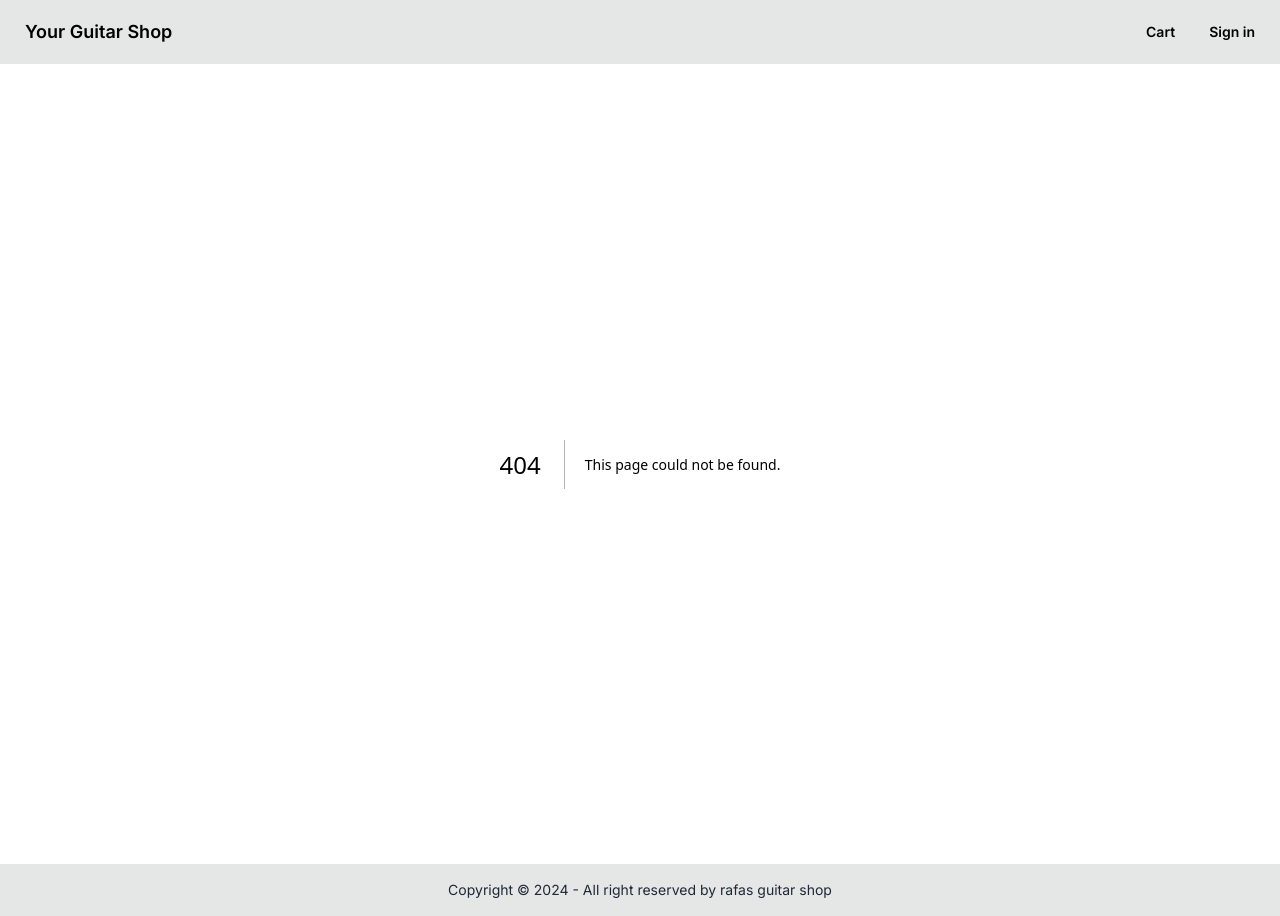
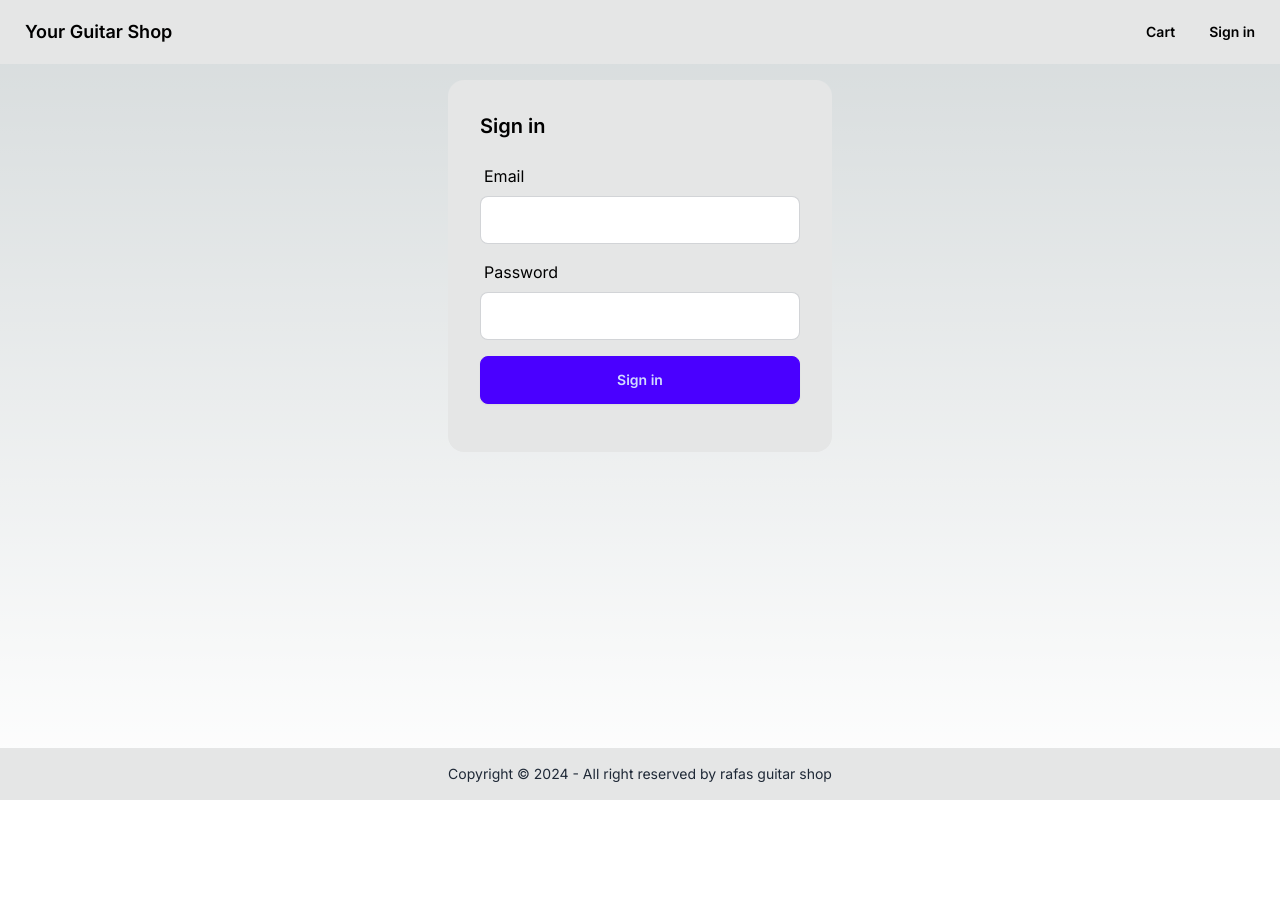
Before and after one commit to codercly/guitar-shop, a Next.js app: page /signin in a window 1280 px wide. Before the commit this address had no page. After the commit the page ends 800 px from the top, so only its background shows below. Built offline with nearby package versions, Linux system fonts and the light colour scheme; no server answers.

Commit message:
feat: add authenticate users

```diff
--- /dev/null
+++ b/app/(front)/signin/Form.tsx
@@ -0,0 +1,111 @@
+'use client'
+import { signIn, useSession } from 'next-auth/react'
+import { SubmitHandler, useForm } from 'react-hook-form'
+import { useRouter, useSearchParams } from 'next/navigation'
+import { useEffect } from 'react'
+
+type Inputs = {
+  email: string
+  password: string
+}
+
+const Form = () => {
+  const { data: session } = useSession()
+
+  const params = useSearchParams()
+  let callbackUrl = params.get('callbackUrl') || '/'
+  const router = useRouter()
+
+  const {
+    register,
+    handleSubmit,
+    formState: { errors, isSubmitting },
+  } = useForm<Inputs>({
+    defaultValues: {
+      email: '',
+      password: '',
+    },
+  })
+
+  useEffect(() => {
+    if (session && session.user) {
+      router.push(callbackUrl)
+    }
+  }, [callbackUrl, params, router, session])
+
+  const formSubmit: SubmitHandler<Inputs> = async (form) => {
+    const { email, password } = form
+    signIn('credentials', {
+      email,
+      password,
+    })
+  }
+  return (
+    <div className="max-w-sm  mx-auto card bg-base-300 my-4">
+      <div className="card-body">
+        <h1 className="card-title">Sign in</h1>
+        {params.get('error') && (
+          <div className="alert text-error">
+            {params.get('error') === 'CredentialsSignin'
+              ? 'Invalid email or password'
+              : params.get('error')}
+          </div>
+        )}
+        {params.get('success') && (
+          <div className="alert text-success">{params.get('success')}</div>
+        )}
+        <form onSubmit={handleSubmit(formSubmit)}>
+          <div className="my-2">
+            <label className="label" htmlFor="email">
+              Email
+            </label>
+            <input
+              type="text"
+              id="email"
+              {...register('email', {
+                required: 'Email is required',
+                pattern: {
+                  value: /[a-z0-9]+@[a-z]+\.[a-z]{2,3}/,
+                  message: 'Email is invalid',
+                },
+              })}
+              className="input input-bordered w-full max-w-sm"
+            />
+            {errors.email?.message && (
+              <div className="text-error">{errors.email.message}</div>
+            )}
+          </div>
+          <div className="my-2">
+            <label className="label" htmlFor="password">
+              Password
+            </label>
+            <input
+              type="password"
+              id="password"
+              {...register('password', {
+                required: 'Password is required',
+              })}
+              className="input input-bordered w-full max-w-sm"
+            />
+            {errors.password?.message && (
+              <div className="text-error">{errors.password.message}</div>
+            )}
+          </div>
+          <div className="my-4">
+            <button
+              type="submit"
+              disabled={isSubmitting}
+              className="btn btn-primary w-full"
+            >
+              {isSubmitting && (
+                <span className="loading loading-spinner"></span>
+              )}
+              Sign in
+            </button>
+          </div>
+        </form>
+      </div>
+    </div>
+  )
+}
+export default Form
--- /dev/null
+++ b/app/(front)/signin/page.tsx
@@ -0,0 +1,10 @@
+import { Metadata } from 'next'
+import Form from './Form'
+
+export const metadata: Metadata = {
+  title: 'Sign in',
+}
+
+export default async function Signin() {
+  return <Form />
+}
--- /dev/null
+++ b/app/api/auth/[...nextauth]/route.ts
@@ -0,0 +1 @@
+export {GET, POST} from '@/lib/auth'
--- a/app/layout.tsx
+++ b/app/layout.tsx
@@ -2,6 +2,7 @@
 import { Inter } from 'next/font/google'
 import './globals.css'
 import Header from '@/components/header/header'
+import Providers from '@/components/Provider'
 
 const inter = Inter({ subsets: ['latin'] })
 
@@ -18,6 +19,7 @@
   return (
     <html lang="en">
       <body className={inter.className}>
+        <Providers>
           <div className="min-h-screen flex flex-col">
             <Header />
             {children}
@@ -25,6 +27,7 @@
               <p>Copyright © 2024 - All right reserved by rafas guitar shop</p>
             </footer>
           </div>
+        </Providers>
       </body>
     </html>
   )
--- /dev/null
+++ b/components/Provider.tsx
@@ -0,0 +1,12 @@
+import { SessionProvider } from 'next-auth/react'
+import { auth } from '@/lib/auth'
+
+export default async function Providers({
+  children,
+}: {
+  children: React.ReactNode
+}) {
+  const session = await auth()
+
+  return <SessionProvider session={session}>{children}</SessionProvider>
+}
--- a/components/header/Menu.tsx
+++ b/components/header/Menu.tsx
@@ -1,5 +1,6 @@
 'use client'
 import useCartService from '@/lib/hooks/useCartStore'
+import { signOut, signIn, useSession } from 'next-auth/react'
 import Link from 'next/link'
 import { useEffect, useState } from 'react'
 
@@ -9,6 +10,12 @@
   useEffect(() => {
     setMounted(true)
   }, [])
+
+  const signoutHandler = () => {
+    signOut({ callbackUrl: '/signin' })
+  }
+
+  const { data: session } = useSession()
 
   return (
     <div>
@@ -23,11 +30,51 @@
             )}
           </Link>
         </li>
-        <li>
-          <button className="btn btn-ghost rounded-btn" type="button">
-            Sign in
-          </button>
-        </li>
+        {session && session.user ? (
+          <>
+            <li>
+              <div className="dropdown dropdown-bottom dropdown-end">
+                <label tabIndex={0} className="btn btn-ghost rounded-btn">
+                  {session.user.name}
+                  <svg
+                    xmlns="http://www.w3.org/2000/svg"
+                    fill="none"
+                    viewBox="0 0 24 24"
+                    strokeWidth={1.5}
+                    stroke="currentColor"
+                    className="w-6 h-6"
+                  >
+                    <path
+                      strokeLinecap="round"
+                      strokeLinejoin="round"
+                      d="M19.5 8.25l-7.5 7.5-7.5-7.5"
+                    />
+                  </svg>
+                </label>
+                <ul
+                  tabIndex={0}
+                  className="menu dropdown-content z-[1] p-2 shadow bg-base-300 rounded-box w-52 "
+                >
+                  <li>
+                    <button type="button" onClick={signoutHandler}>
+                      Sign out
+                    </button>
+                  </li>
+                </ul>
+              </div>
+            </li>
+          </>
+        ) : (
+          <li>
+            <button
+              className="btn btn-ghost rounded-btn"
+              type="button"
+              onClick={() => signIn()}
+            >
+              Sign in
+            </button>
+          </li>
+        )}
       </ul>
     </div>
   )
--- /dev/null
+++ b/lib/auth.ts
@@ -0,0 +1,86 @@
+import CredentialsProvider from 'next-auth/providers/credentials'
+import bcrypt from 'bcryptjs'
+import dbConnect from './dbConnect'
+import UserModel from './models/UserModel'
+import NextAuth from 'next-auth'
+
+export const config = {
+  providers: [
+    CredentialsProvider({
+      credentials: {
+        email: {
+          type: 'email',
+        },
+        password: { type: 'password' },
+      },
+      async authorize(credentials) {
+        await dbConnect()
+        if (credentials == null) return null
+
+        const user = await UserModel.findOne({ email: credentials.email })
+
+        if (user) {
+          const isMatch = await bcrypt.compare(
+            credentials.password as string,
+            user.password
+          )
+          if (isMatch) {
+            return user
+          }
+        }
+        return null
+      },
+    }),
+  ],
+  pages: {
+    signIn: '/signin',
+    newUser: '/register',
+    error: '/signin',
+  },
+  callbacks: {
+    authorized({ request, auth }: any) {
+      const protectedPaths = [
+        /\/shipping/,
+        /\/payment/,
+        /\/place-order/,
+        /\/profile/,
+        /\/order\/(.*)/,
+        /\/admin/,
+      ]
+      const { pathname } = request.nextUrl
+      if (protectedPaths.some((p) => p.test(pathname))) return !!auth
+      return true
+    },
+    async jwt({ user, trigger, session, token }: any) {
+      if (user) {
+        token.user = {
+          _id: user._id,
+          email: user.email,
+          name: user.name,
+          isAdmin: user.isAdmin,
+        }
+      }
+      if (trigger === 'update' && session) {
+        token.user = {
+          ...token.user,
+          email: session.user.email,
+          name: session.user.name,
+        }
+      }
+      return token
+    },
+    session: async ({ session, token }: any) => {
+      if (token) {
+        session.user = token.user
+      }
+      return session
+    },
+  },
+}
+
+export const {
+  handlers: { GET, POST },
+  auth,
+  signIn,
+  signOut,
+} = NextAuth(config)
--- a/lib/models/UserModel.ts
+++ b/lib/models/UserModel.ts
@@ -20,6 +20,6 @@
   { timestamps: true }
 )
 
-const UserModel = mongoose.models.User || mongoose.model('User', UserSchema)
+const UserModel = mongoose.models?.User || mongoose.model('User', UserSchema)
 
 export default UserModel
--- a/package.json
+++ b/package.json
@@ -12,8 +12,10 @@
     "bcryptjs": "^2.4.3",
     "mongoose": "^8.1.3",
     "next": "14.1.0",
+    "next-auth": "5.0.0-beta.4",
     "react": "^18",
     "react-dom": "^18",
+    "react-hook-form": "^7.50.1",
     "zustand": "^4.5.1"
   },
   "devDependencies": {
```
Also changed, not shown: middleware.ts (added, +15 -0 lines), 1 other file (tests, documents, lock files or other folders). Lines whose indentation alone changed are shown as unchanged.
